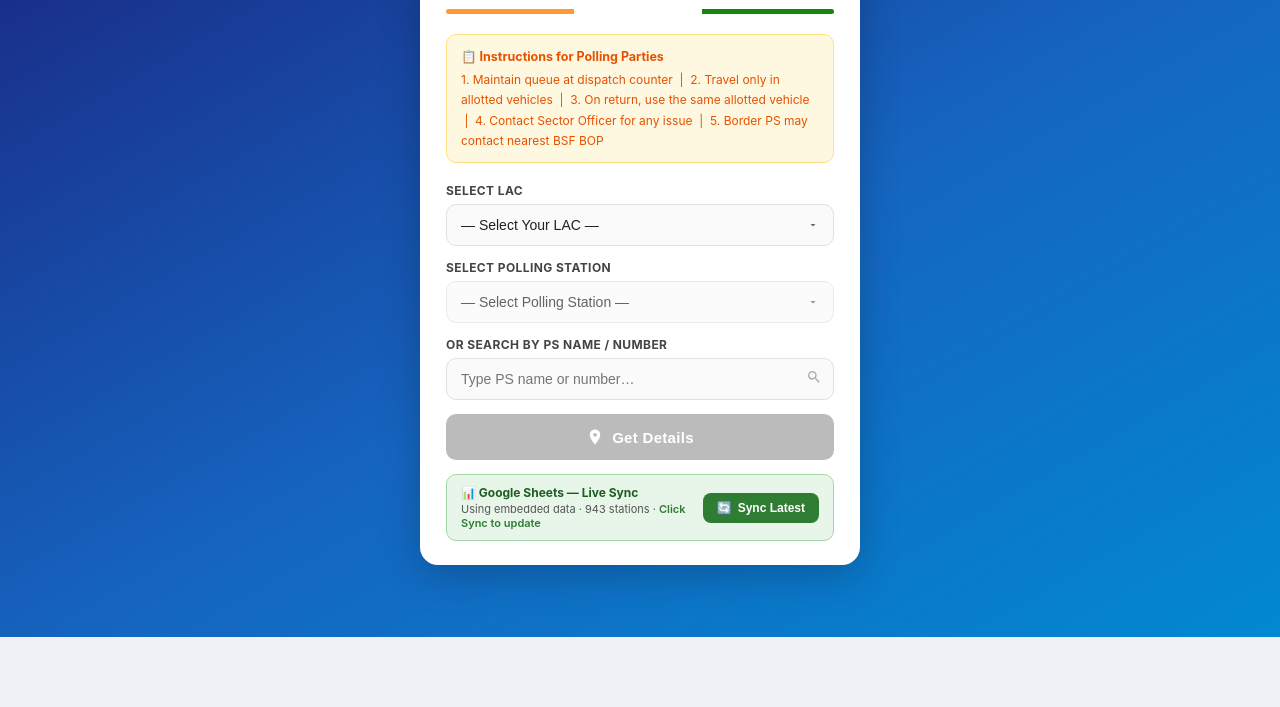
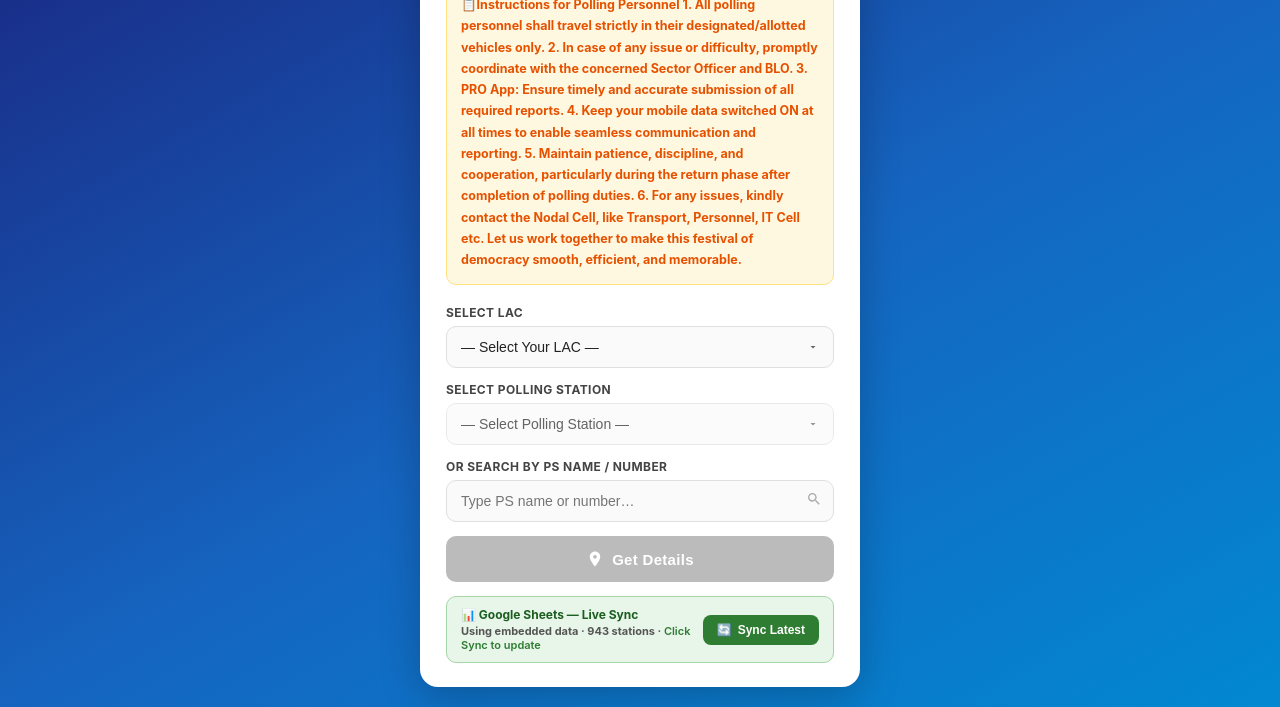
Before and after one commit to PijushMahato/kokrajhar-app, a plain HTML site: page index.html in a window 1280 px wide. Shown: the part 163-870 px from the top of the page. Before the commit the page ends 800 px from the top, so only its background shows below. Drawn offline with Linux system fonts and the light colour scheme.

Commit message:
index.html

```diff
--- a/index.html
+++ b/index.html
@@ -196,10 +196,14 @@ select.std:focus{border-color:var(--blue);background:#fff}
     <div class="tribar"></div>
 
     <div class="notice">
-      <b>📋 Instructions for Polling Parties</b>
-      1. Maintain queue at dispatch counter &nbsp;|&nbsp; 2. Travel only in allotted vehicles &nbsp;|&nbsp;
-      3. On return, use the same allotted vehicle &nbsp;|&nbsp; 4. Contact Sector Officer for any issue &nbsp;|&nbsp;
-      5. Border PS may contact nearest BSF BOP
+      <b>📋Instructions for Polling Personnel
+1. All polling personnel shall travel strictly in their designated/allotted vehicles only.
+2. In case of any issue or difficulty, promptly coordinate with the concerned Sector Officer and BLO.
+3. PRO App: Ensure timely and accurate submission of all required reports.
+4. Keep your mobile data switched ON at all times to enable seamless communication and reporting.
+5. Maintain patience, discipline, and cooperation, particularly during the return phase after completion of polling duties.
+6. For any issues, kindly contact the Nodal Cell, like Transport, Personnel, IT Cell etc.
+Let us work together to make this festival of democracy smooth, efficient, and memorable.
     </div>
 
     <span class="field-label">Select LAC</span>
@@ -579,7 +583,7 @@ function toggleSec(bodyId, chevId) {
 // ▼▼▼ PASTE YOUR GOOGLE APPS SCRIPT WEB APP URL BELOW ▼▼▼
 // Deploy a Google Apps Script as Web App (Execute as: Me, Access: Anyone)
 // The script should return: ContentService.createTextOutput(SpreadsheetApp.openById(ID).getSheetByName(SHEET_NAME).getDataRange().getValues().map(r=>r.join(',')).join('\n')).setMimeType(ContentService.MimeType.TEXT);
-const APPS_SCRIPT_URL = 'YOUR_GOOGLE_APPS_SCRIPT_URL_HERE';
+const APPS_SCRIPT_URL = 'https://script.google.com/macros/s/AKfycbz1XyPoZ9mppXe2RrHMr22niiaWH5RA9mi9BBLsgb-lkoRPg7_9jK7mi4YTAe222Vig/exec';
 
 // Fallback: direct CSV export (requires sheet to be publicly shared)
 const SHEET_ID = '1wCBVW8cbyqdiGMO7ZJ3yabFxHxOjvFjNcL3gHTCK1jI';
```
